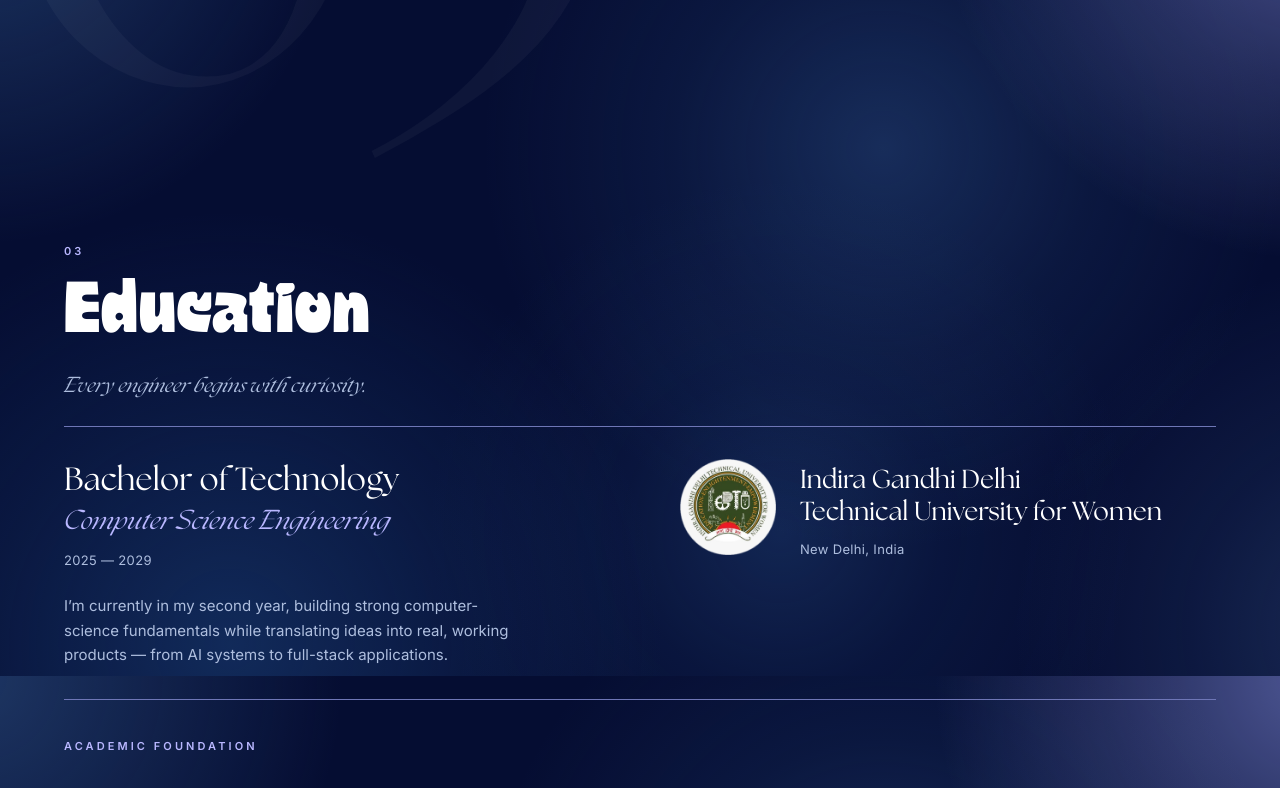
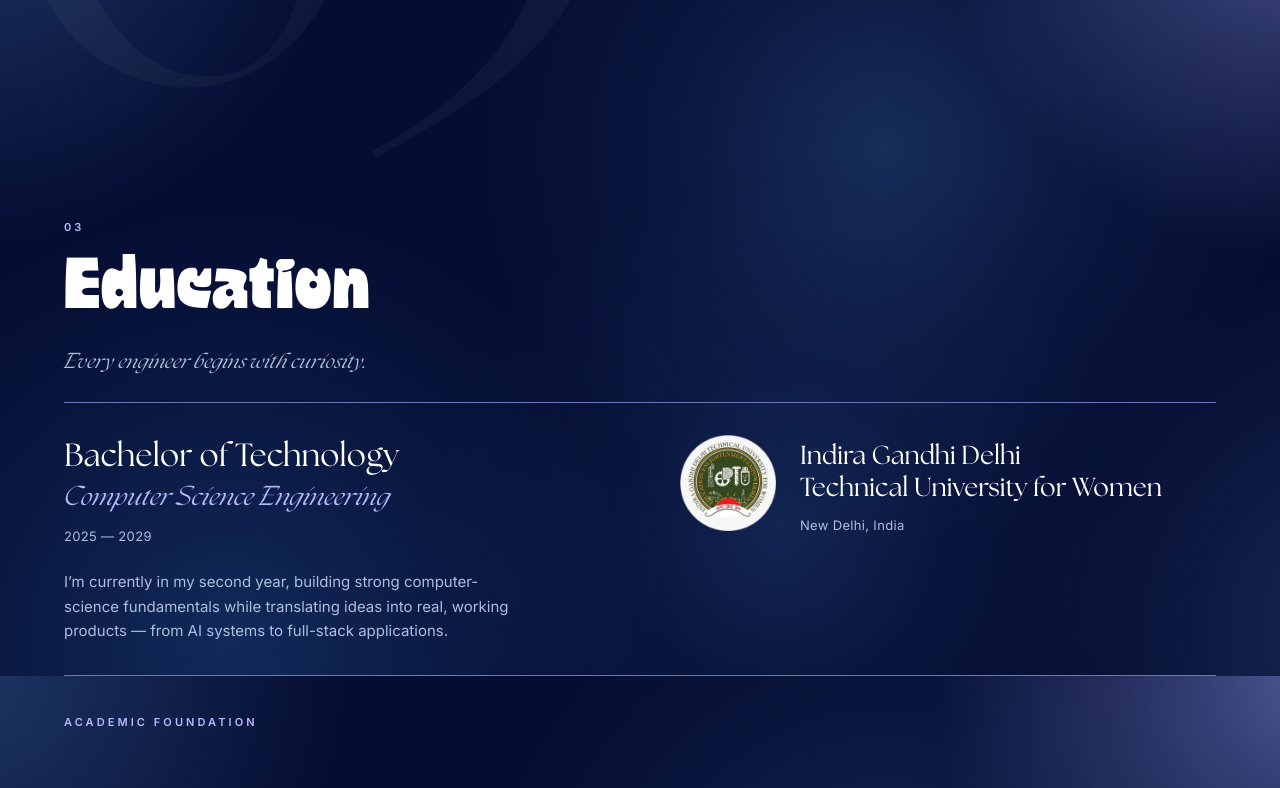
Before and after one commit to trisha29807-del/Portfolio-Trisha, a React (Vite) app: page / in a window 1280 px wide. Shown: the part 4198-4986 px from the top of the page. Built offline with nearby package versions, Linux system fonts and the light colour scheme; the HTML template or start-up script is replaced by a standard one.

Commit message:
Tighten section spacing for continuous portfolio flow

```diff
--- a/src/components/Education/EducationSection.tsx
+++ b/src/components/Education/EducationSection.tsx
@@ -61,7 +61,7 @@ export function EducationSection() {
         03
       </motion.span>
 
-      <div className="container-editorial relative pt-7 sm:pt-9">
+      <div className="container-editorial relative pt-2 sm:pt-3">
         {/* Section header */}
         <motion.div
           initial="hidden"
```
